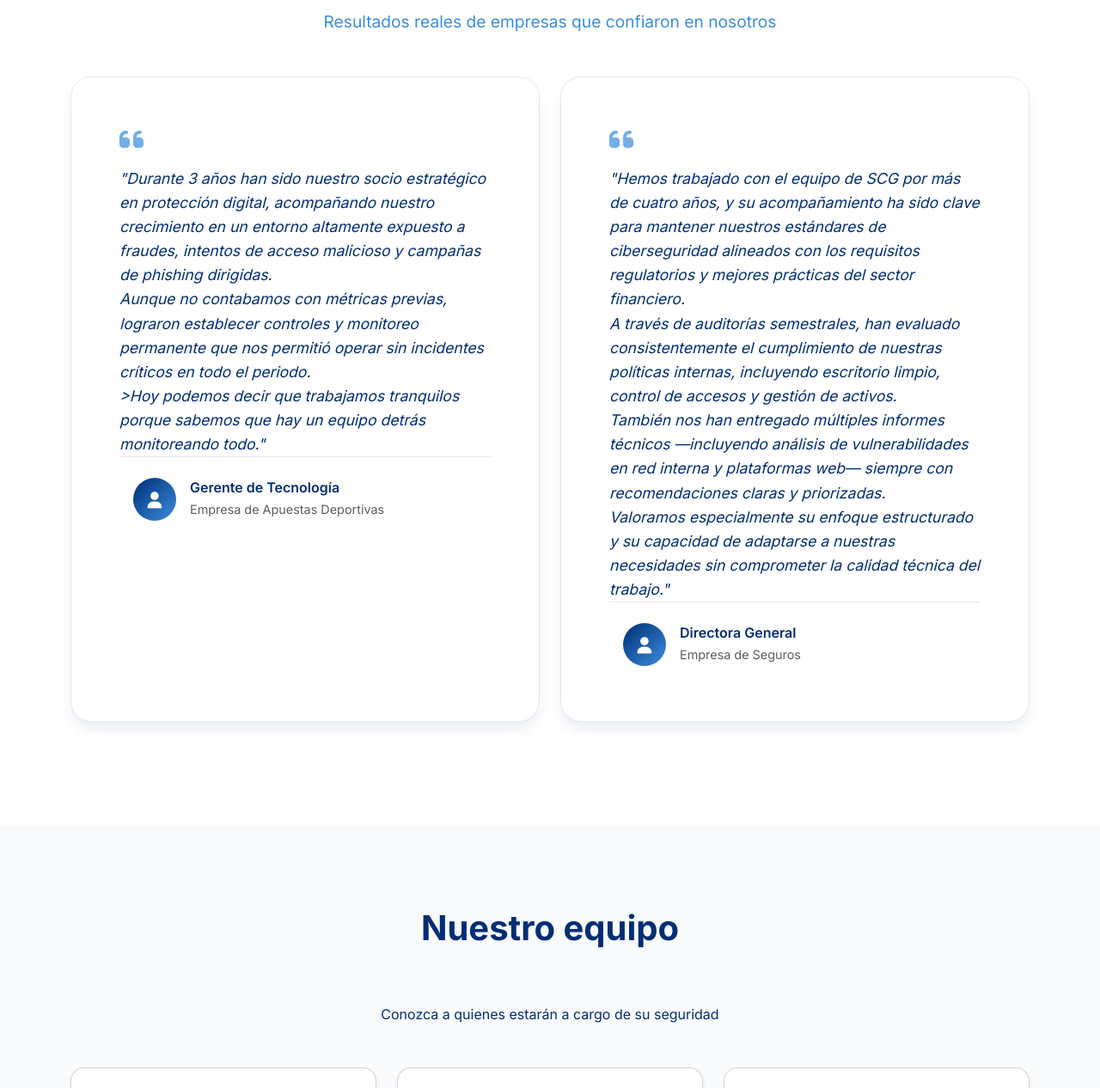
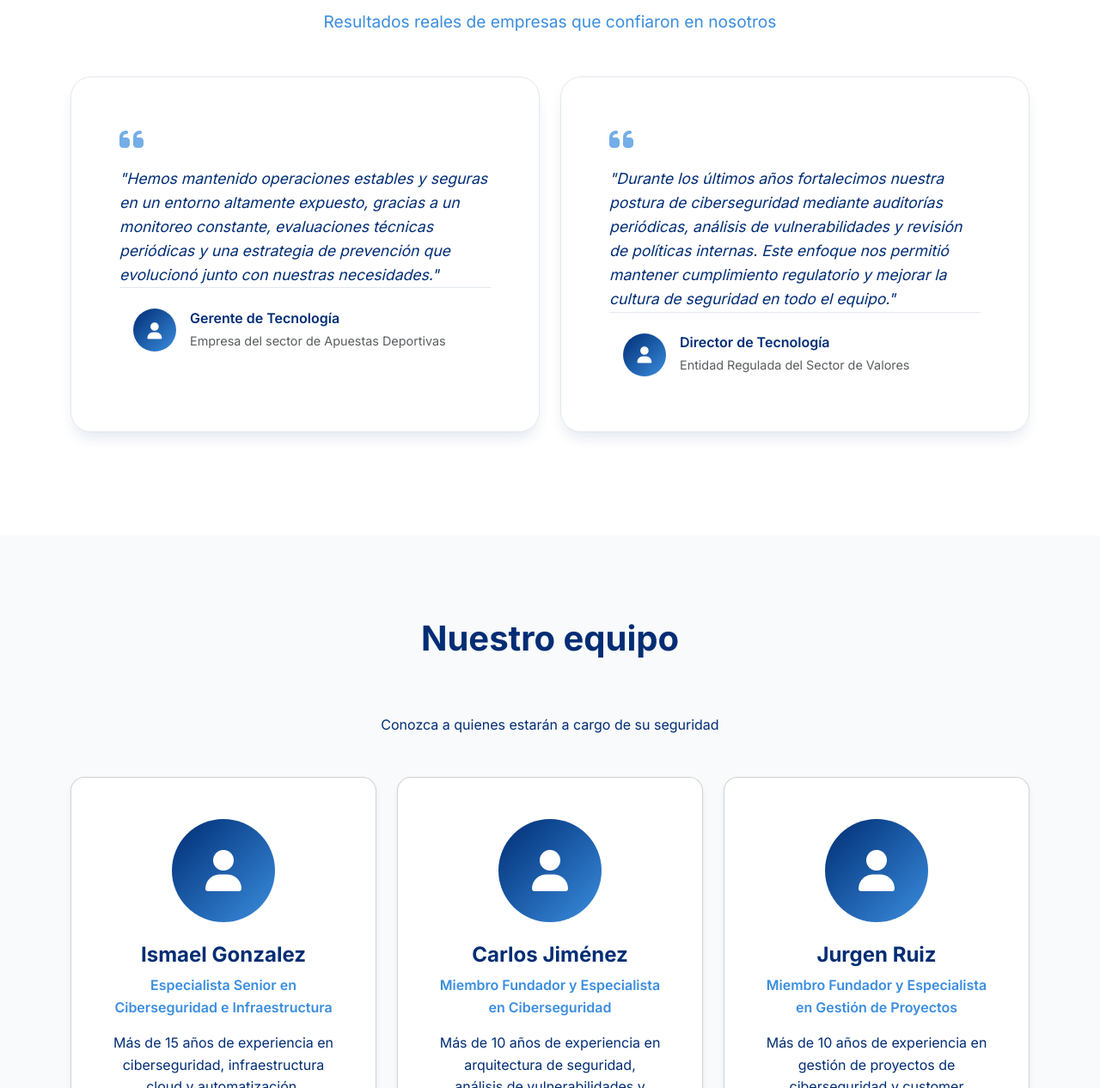
Before and after one commit to Security-Consulting-Group/scg_presales, a Django app: page / in a window 1280 px wide. Shown: the part 5234-6500 px from the top of the page at 86% size. Run offline with Django 5.2, Linux system fonts and the light colour scheme; data that the repository does not hold is empty; some libraries are stand-ins or nearby versions.

Commit message:
UPDATED customer feedback messages

```diff
--- a/templates/landing/index.html
+++ b/templates/landing/index.html
@@ -356,13 +356,13 @@
                     <div class="card testimonial-card" data-aos="fade-right" data-aos-duration="400" data-aos-delay="200">
                         <div class="card-body">
                             <div class="testimonial-quote"><i class="fas fa-quote-left quote-icon"></i>
-                                <p class="card-text testimonial-text">"Durante 3 años han sido nuestro socio estratégico en protección digital, acompañando nuestro crecimiento en un entorno altamente expuesto a fraudes, intentos de acceso malicioso y campañas de phishing dirigidas.</br>Aunque no contabamos con métricas previas, lograron establecer controles y monitoreo permanente que nos permitió operar sin incidentes críticos en todo el periodo.</br>>Hoy podemos decir que trabajamos tranquilos porque sabemos que hay un equipo detrás monitoreando todo."</p>
+                                <p class="card-text testimonial-text">"Hemos mantenido operaciones estables y seguras en un entorno altamente expuesto, gracias a un monitoreo constante, evaluaciones técnicas periódicas y una estrategia de prevención que evolucionó junto con nuestras necesidades."</p>
                             </div>
                             <div class="bg-transparent testimonial-author card-footer">
                                 <div class="author-avatar"><i class="fas fa-user"></i></div>
                                 <div class="author-info">
                                     <h5 class="author-name card-title">Gerente de Tecnología</h5>
-                                    <p class="text-muted card-subtitle author-company">Empresa de Apuestas Deportivas</p>
+                                    <p class="text-muted card-subtitle author-company">Empresa del sector de Apuestas Deportivas</p>
                                 </div>
                             </div>
                         </div>
@@ -372,13 +372,13 @@
                     <div class="card testimonial-card" data-aos="fade-right" data-aos-duration="400">
                         <div class="card-body">
                             <div class="testimonial-quote"><i class="fas fa-quote-left quote-icon"></i>
-                                <p class="card-text testimonial-text"><em>"Hemos trabajado con el equipo de SCG por más de cuatro años, y su acompañamiento ha sido clave para mantener nuestros estándares de ciberseguridad alineados con los requisitos regulatorios y mejores prácticas del sector financiero.</br>A través de auditorías semestrales, han evaluado consistentemente el cumplimiento de nuestras políticas internas, incluyendo escritorio limpio, control de accesos y gestión de activos.</br>También nos han entregado múltiples informes técnicos —incluyendo análisis de vulnerabilidades en red interna y plataformas web— siempre con recomendaciones claras y priorizadas.</br>Valoramos especialmente su enfoque estructurado y su capacidad de adaptarse a nuestras necesidades sin comprometer la calidad técnica del trabajo."</em></p>
+                                <p class="card-text testimonial-text"><em>"Durante los últimos años fortalecimos nuestra postura de ciberseguridad mediante auditorías periódicas, análisis de vulnerabilidades y revisión de políticas internas. Este enfoque nos permitió mantener cumplimiento regulatorio y mejorar la cultura de seguridad en todo el equipo."</em></p>
                             </div>
                             <div class="bg-transparent testimonial-author card-footer">
                                 <div class="author-avatar"><i class="fas fa-user"></i></div>
                                 <div class="author-info">
-                                    <h5 class="author-name card-title">Directora General</h5>
-                                    <p class="text-muted card-subtitle author-company">Empresa de Seguros</p>
+                                    <h5 class="author-name card-title">Director de Tecnología</h5>
+                                    <p class="text-muted card-subtitle author-company">Entidad Regulada del Sector de Valores</p>
                                 </div>
                             </div>
                         </div>
```
